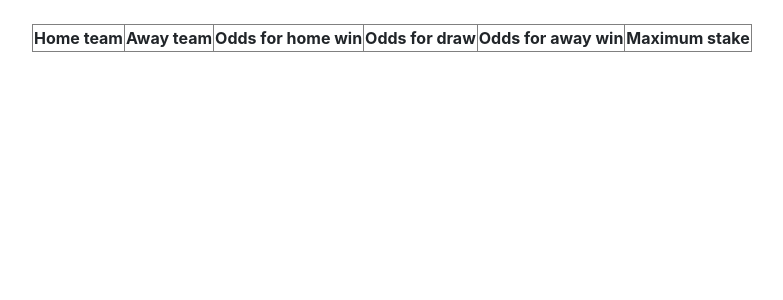
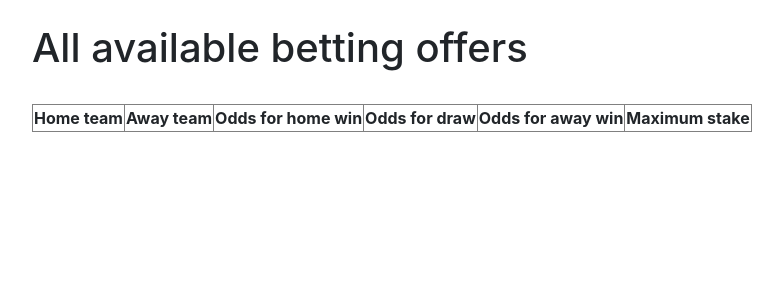
Before and after one commit to Jsos17/Vedonlyonti1X2, a Flask app: page /betting_offers in a window 1280 px wide. Shown: the part 80-380 px from the top of the page, without its empty margins (53-836 px from the left). Run offline with Flask 2, Linux system fonts and the light colour scheme; data that the repository does not hold is empty; some libraries are stand-ins or nearby versions.

Commit message:
otsikko kohteille

```diff
--- a/application/templates/betting_offers/offer_list.html
+++ b/application/templates/betting_offers/offer_list.html
@@ -1,6 +1,8 @@
 {% extends "layout.html" %}
 
 {% block body %}
+<h1>All available betting offers</h1>
+<br>
 <form method="POST" action="{{ url_for('bet_coupons_form') }}">
   <table border="1" cellspacing="8">
     <tr align="left">
```
